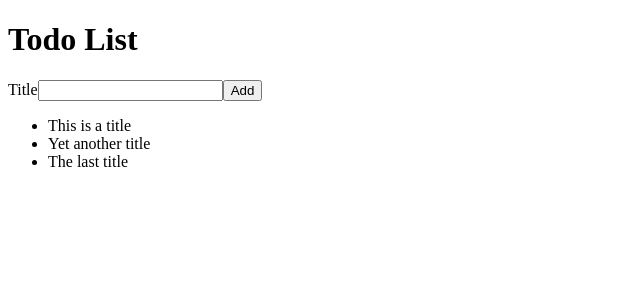
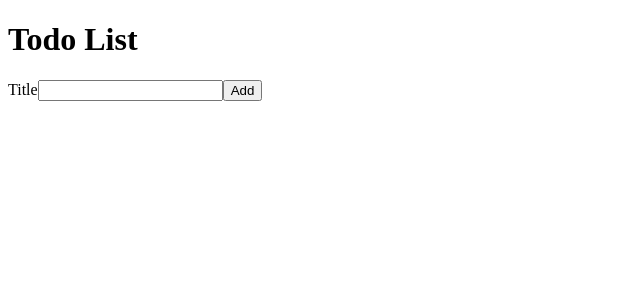
Before and after one commit to kmg37/react-todo, a React (Create React App) app: page / in a window 1280 px wide. Shown: the top 300 px of the page, without its empty margins (0-640 px from the left). Built offline with nearby package versions, Linux system fonts and the light colour scheme; the HTML template or start-up script is replaced by a standard one.

Commit message:
utilized lift states and destructuring

```diff
--- a/src/AddTodoForm.js
+++ b/src/AddTodoForm.js
@@ -1,17 +1,28 @@
 import React from "react";
 
-function AddTodoForm(props) {
+function AddTodoForm({ onAddTodo }) {
+  const [todoTitle, setTodoTitle] = React.useState("");
+
+  function handleTitleChange(event) {
+    const newTodoTitle = event.target.value;
+    setTodoTitle(newTodoTitle);
+  }
+
   function handleAddTodo(event) {
     event.preventDefault();
-    const todoTitle = event.target.title.value;
     console.log(todoTitle);
-    event.target.reset();
-    props.onAddTodo(todoTitle);
+    onAddTodo({ title: todoTitle, id: Date.now() });
+    setTodoTitle("");
   }
   return (
     <form onSubmit={handleAddTodo}>
       <label htmlFor="todoTitle">Title</label>
-      <input name="title" id="todoTitle"></input>
+      <input
+        name="title"
+        id="todoTitle"
+        value={todoTitle}
+        onChange={handleTitleChange}
+      ></input>
       <button type="submit">Add</button>
     </form>
   );
--- a/src/App.js
+++ b/src/App.js
@@ -3,13 +3,17 @@ import TodoList from "./TodoList";
 import AddTodoForm from "./AddTodoForm";
 
 function App() {
-  const [newTodo, setNewTodo] = React.useState("");
+  const [todoList, setTodoList] = React.useState([]);
+
+  function addTodo(newTodo) {
+    setTodoList((obj) => [...obj, newTodo]);
+  }
+
   return (
     <div>
       <h1>Todo List</h1>
-      <AddTodoForm onAddTodo={setNewTodo} />
-      <p>{newTodo}</p>
-      <TodoList />
+      <AddTodoForm onAddTodo={addTodo} />
+      <TodoList todoList={todoList} />
     </div>
   );
 }
--- a/src/TodoList.js
+++ b/src/TodoList.js
@@ -1,17 +1,17 @@
 import React from "react";
 import TodoListItem from "./TodoListItem";
 
-const todoList = [
+/* const todoList = [
   { title: "This is a title", id: 1 },
   { title: "Yet another title", id: 2 },
   { title: "The last title", id: 3 },
-];
+]; */
 
-function TodoList() {
+function TodoList({ todoList }) {
   return (
     <ul>
-      {todoList.map((props) => (
-        <TodoListItem key={props.id} title={props.title} />
+      {todoList.map((item) => (
+        <TodoListItem key={item.id} todoItem={item} />
       ))}
     </ul>
   );
--- a/src/TodoListItem.js
+++ b/src/TodoListItem.js
@@ -1,7 +1,7 @@
 import React from "react";
 
-function TodoListItem(props) {
-  return <li>{props.title}</li>;
+function TodoListItem({ todoItem }) {
+  return <li>{todoItem.title}</li>;
 }
 
 export default TodoListItem;
```
